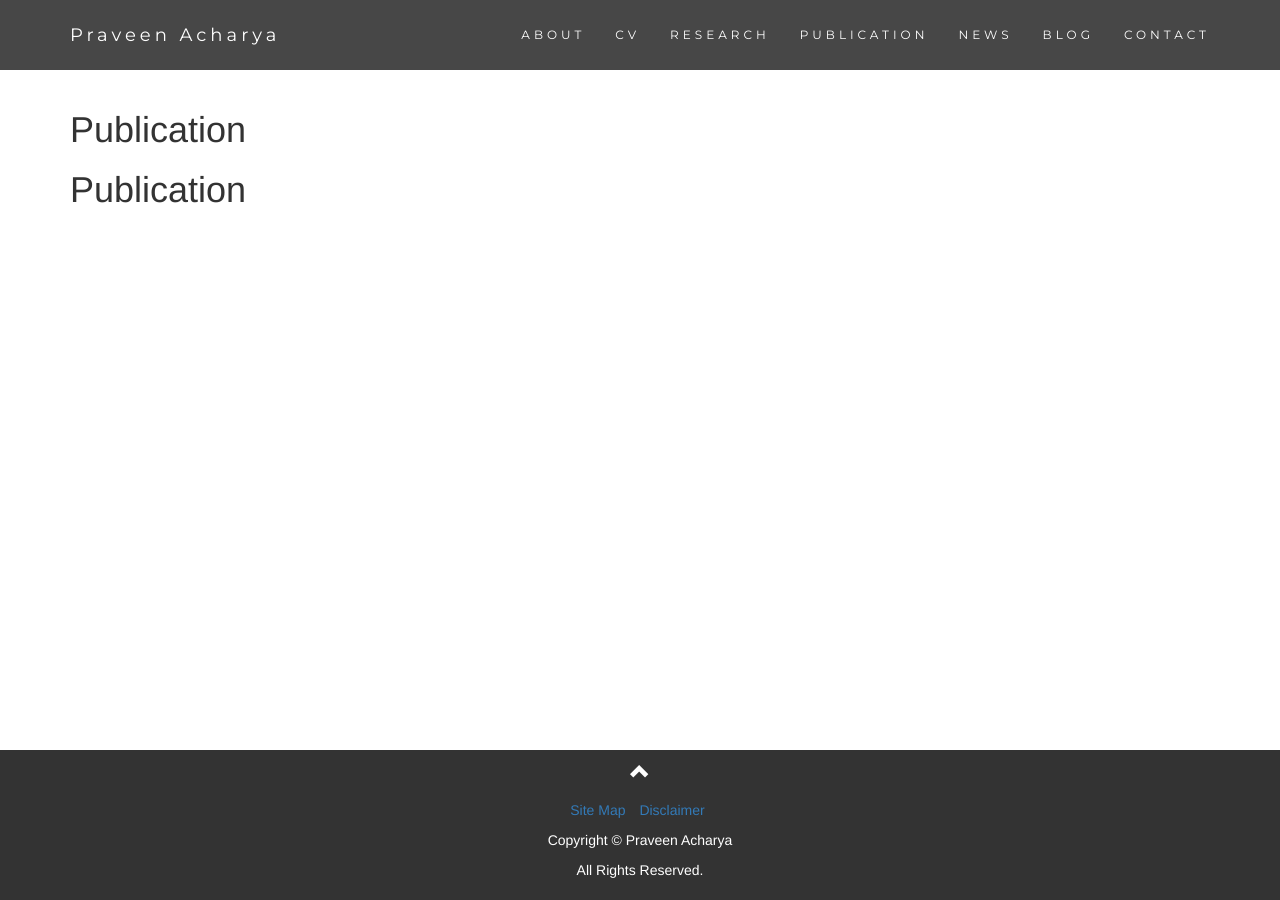
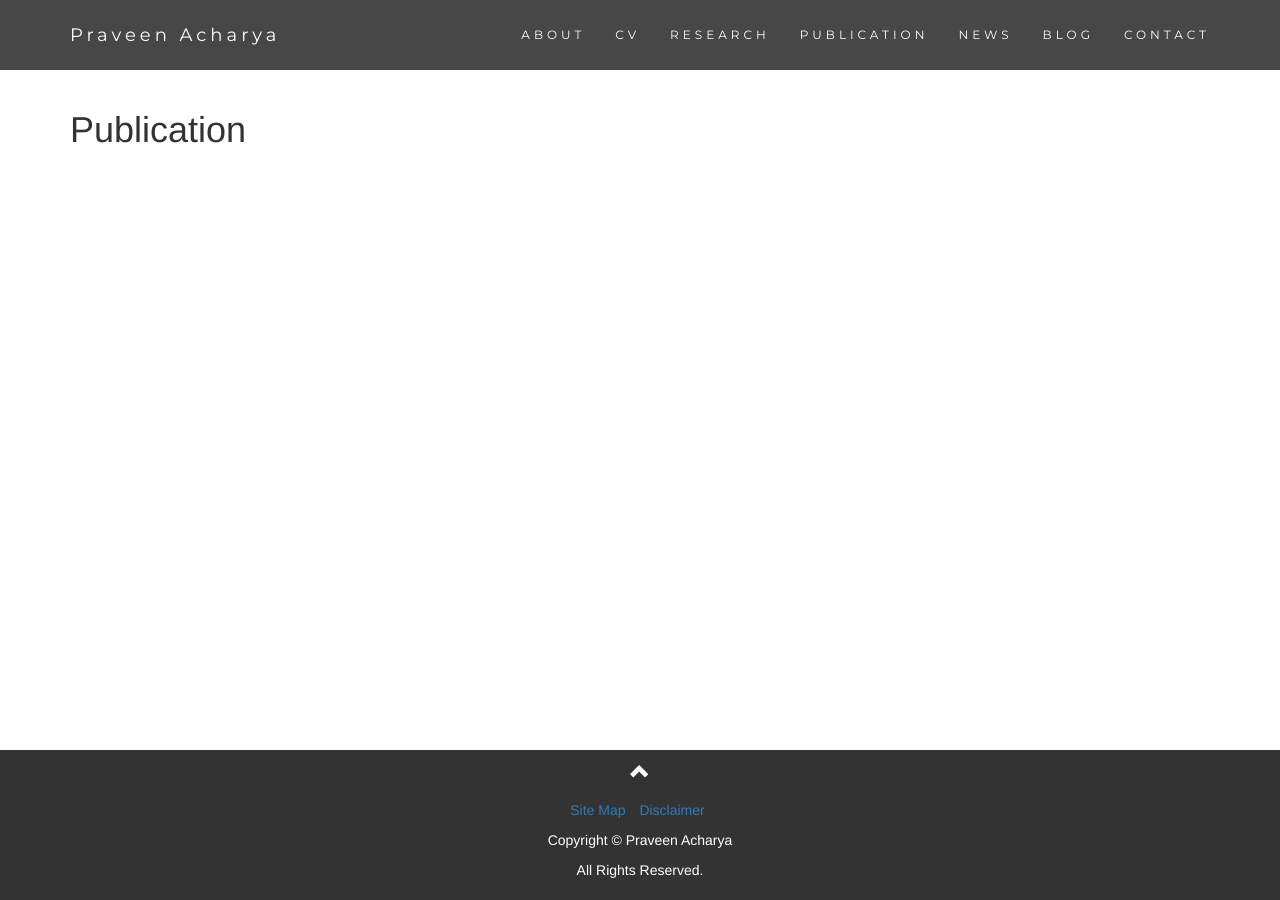
Before and after one commit to acharyaprvn/acharyaprvn.github.io-old, a Jekyll site: the page built from publication/index.html, in a window 1280 px wide. Built offline with Jekyll 4.4.1, drawn with Linux system fonts in a browser that asks for light colours.

Commit message:
Interface

```diff
--- a/publication/index.html
+++ b/publication/index.html
@@ -1,10 +1,9 @@
 ---
 layout: default
-title: Publication
+
 ---
 
 		<div class="publication">
 			<h1>Publication</h1>
-						<h1>Publication</h1>
 
 		</div>
```
